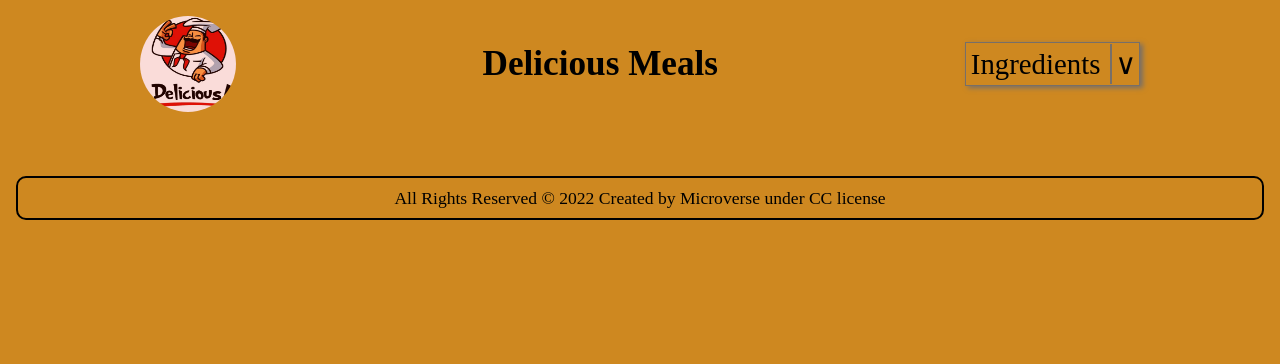
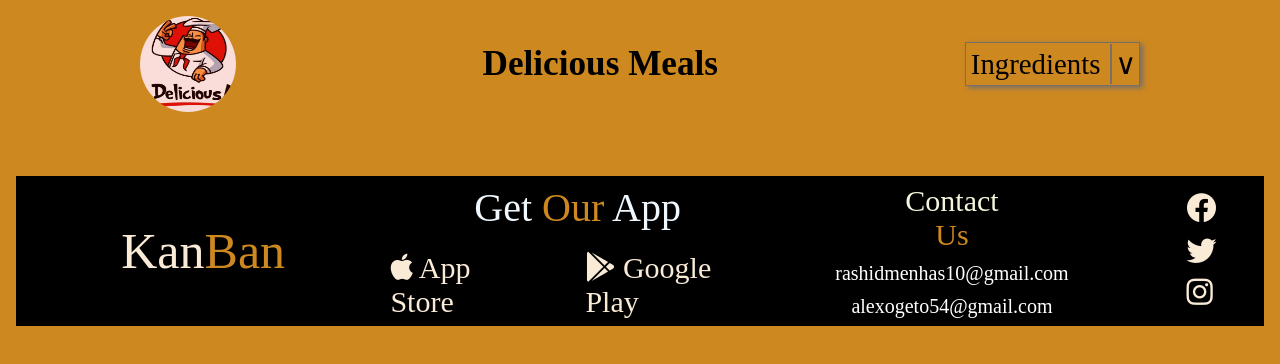
Before and after one commit to Osoro254Alex/Delicious-Meals, a website built with webpack: page src/index.html in a window 1280 px wide. Built offline with nearby package versions, Linux system fonts and the light colour scheme; no server answers.

Commit message:
Add the footer

```diff
--- a/src/index.html
+++ b/src/index.html
@@ -17,8 +17,47 @@
     </header>
     <article class="card-cont">
     </article>
-    <footer>
-         All Rights Reserved © 2022 Created by Microverse under CC license
+
+    <footer class="footer">
+        <div class="flogo">
+            <li><a href="#">Kan<span class="ban">Ban</span></a></li>
+        </div>
+        <div class="app">
+            <p class="gop">Get<span class="ban"> Our </span>App</p>
+            <div class="app-store">
+                <ul>
+                    <li class="apple">
+                        <a href="#"><i class="fa-brands fa-apple"></i> App Store</a>
+                    </li>
+                    <li class="apple">
+                        <a href="#"><i class="fa-brands fa-google-play"></i> Google Play</a>
+                    </li>
+                </ul>
+            </div>
+
+        </div>
+        <div class="info">
+            <p class="contact">Contact<span class="ban">Us</span></p>
+            <p class="email">rashidmenhas10@gmail.com</p>
+            <p class="email">alexogeto54@gmail.com</p>
+
+        </div>
+        <div class="social-icon">
+            <ul>
+                <li>
+                    <a href="#"><i class="fa-brands fa-facebook"></i></a>
+                </li>
+                <li>
+                    <a href="#"><i class="twitter fa-brands fa-twitter"></i></a>
+                </li>
+                <li>
+                    <a href="#"><i class="fa-brands fa-instagram"></i></a>
+                </li>
+            </ul>
+
+        </div>
+
     </footer>
+
 </body>
 </html>
--- a/src/style.css
+++ b/src/style.css
@@ -1,4 +1,4 @@
-*{
+* {
   margin: 0;
   padding: 0;
   box-sizing: border-box;
@@ -9,6 +9,7 @@
   --primary-color: #ce8820;
   --shadow-color: #776f68;
   --deep-button: #b9590b;
+  --blend-color: gold;
 }
 
 body {
@@ -39,19 +40,19 @@ body {
   border: 1px solid var(--shadow-color);
   box-shadow: 3px 2px 5px var(--shadow-color);
   display: flex;
-  gap: .3rem;
+  gap: 0.3rem;
   justify-content: center;
   align-items: center;
 }
 
 .text {
-  padding: .3rem;
+  padding: 0.3rem;
 }
 
 .mini-para {
   border-left: 2px solid var(--shadow-color);
   margin: 0;
-  padding: .2rem;
+  padding: 0.2rem;
 }
 
 .card-cont {
@@ -67,7 +68,7 @@ body {
   flex-direction: column;
   justify-content: space-between;
   border: 2px solid #4b4848;
-  padding: .8rem;
+  padding: 0.8rem;
   border-radius: 10px;
 }
 
@@ -87,7 +88,6 @@ body {
   font-size: 1.8rem;
   color: #000;
 }
-
 
 .card-img:hover {
   transform: translateY(-4%);
@@ -113,7 +113,7 @@ body {
   display: flex;
   flex-direction: column;
   width: 100%;
-  padding: 1.5rem .5rem;
+  padding: 1.5rem 0.5rem;
   text-align: center;
   align-items: center;
   gap: 1rem;
@@ -121,7 +121,7 @@ body {
 
 .comment {
   width: 70%;
-  padding: .8rem;
+  padding: 0.8rem;
   border-radius: 5px;
   display: flex;
   justify-content: center;
@@ -139,19 +139,111 @@ body {
 
 .comment:hover {
   transform: translateY(-3%);
-  color:#fff;
+  color: #fff;
 }
 
-footer {
-  text-align: center;
-  border: 2px solid #000;
-  border-radius: 10px;
-  padding: .6rem;
+.footer {
+  width: 100%;
+  height: 150px;
+  background-color: #000;
+  display: flex;
+  flex-direction: row;
+  align-items: center;
+}
+
+.flogo {
+  width: 30%;
+  font-size: 50px;
+  list-style: none;
+  /* border: 2px solid white; */
+  display: flex;
+  justify-content: center;
+}
+li a {
+  text-decoration: none;
+  color: antiquewhite;
+}
+
+.ban {
+  color: var(--primary-color);
+}
+
+.app {
+  display: flex;
+  flex-direction: column;
+  width: 30%;
+  /* border: 3px solid beige; */
+  justify-content: center;
+  align-items: center;
+}
+
+.gop {
+  color: aliceblue;
+  font-size: 40px;
+}
+
+.app-store ul {
+  display: flex;
+  flex-direction: row;
+  gap: 50px;
+  margin-top: 20px;
+}
+
+.apple {
+  color: aliceblue;
+  font-size: 30px;
+  text-decoration: none;
+  list-style: none;
+}
+
+.info {
+  display: flex;
+  flex-direction: column;
+  width: 30%;
+  /* border: 2px solid beige; */
+}
+
+.contact {
+  color: beige;
+  font-size: 30px;
+  display: flex;
+  flex-direction: column;
+  justify-content: center;
+  align-items: center;
+}
+
+.email {
+  color: white;
+  display: flex;
+  justify-content: center;
+  align-items: center;
+  font-size: 20px;
+  margin-top: 10px;
+}
+
+.social-icon {
+  font-size: 30px;
+  color: aliceblue;
+  width: 10%;
+  height: 100%;
+  /* border: 2px solid beige; */
+  display: flex;
+  justify-content: center;
+  align-items: center;
+}
+
+.social-icon li {
+  list-style: none;
+  color: aliceblue;
+  display: flex;
+}
+.twitter {
+  margin-top: 10px;
+  margin-bottom: 10px;
 }
 
 @media screen and (max-width: 600px) {
-
-  *{
+  * {
     margin: 0;
     padding: 0;
     box-sizing: border-box;
@@ -237,7 +329,7 @@ footer {
     display: flex;
     flex-direction: column;
     width: 100%;
-    padding: .5rem;
+    padding: 0.5rem;
     text-align: center;
     align-items: center;
     gap: 1rem;
@@ -245,7 +337,7 @@ footer {
 
   .comment {
     width: 65%;
-    padding: .8rem;
+    padding: 0.8rem;
     border-radius: 5px;
     display: flex;
     justify-content: center;
--- /dev/null
+++ b/src/stylepopup.css
@@ -0,0 +1,135 @@
+* {
+    margin: 0;
+    padding: 0;
+    box-sizing: border-box;
+  }
+
+  ::-webkit-scrollbar {
+    width: 5px;
+    background-color: rgb(52, 255, 1);
+  }
+
+  ::-webkit-scrollbar-thumb {
+    width: 5px;
+    background-color: var(--blend-color);
+    border-radius: 30px;
+  }
+
+  :root{
+      --bg-color: bisque;
+      --text-color: brown;
+      --blend-color: gold;
+  }
+
+  body {
+    width: 100%;
+    height: 100%;
+
+  }
+
+  .center {
+    width: 100%;
+    height: 100%;
+    display: flex;
+    flex-direction: row;
+    justify-content: center;
+    align-items: center;
+    margin-top: 40px;
+
+
+  }
+
+  .modal-section{
+    width: 30%;
+    height: 500px;
+    overflow-y: auto;
+
+  }
+
+  .container {
+    width: 100%;
+    height: 140%;
+    display: flex;
+    border: 4px solid red;
+    flex-direction: column;
+    border-radius: 8px;
+    align-items: center;
+    background-color: var(--bg-color);
+
+
+  }
+
+  .xicon {
+    width: 100%;
+    height: 30px;
+    float: right;
+    display: flex;
+    flex-direction: row;
+    justify-content: flex-end;
+    align-items: center;
+    margin-right: 10px;
+    font-size: 25px;
+    padding: 20px 10px;
+  }
+
+  .foodimg {
+    width: 90%;
+    height: 300px;
+    display: flex;
+    flex-direction: column;
+    justify-content: center;
+    align-items: center;
+  }
+
+  .dfi {
+    margin-top: 10px;
+    font-size: 30px;
+    color: var(--text-color);
+  }
+
+  .paragraph {
+    width: 90%;
+    height: auto;
+    font-size: 20px;
+    font-style: inherit;
+    text-align: center;
+  }
+
+  .comments {
+    font-size: 30px;
+    color: var(--text-color);
+  }
+  .atc {
+    margin-top: 10px;
+    font-size: 25px;
+    color: var(--text-color);
+  }
+
+  .name {
+    padding: 10px;
+    border-radius: 5px;
+    background: var(--bg-color);
+    color: var(--text-color);
+    font-size: 20px;
+    outline: none;
+  }
+
+  .comment {
+    margin-top: 10px;
+    width: 70%;
+    height: 100px;
+    outline: none;
+    background: var(--bg-color);
+    border-radius: 8px;
+    font-size: 20px;
+  }
+
+  .submit {
+    margin-top: 10px;
+    font-size: 20px;
+    padding: 5px;
+    border-radius: 5px;
+    background-color: var(--bg-color);
+    margin-bottom: 10px;
+    cursor: pointer;
+  }
```
Lines whose indentation alone changed are shown as unchanged.
